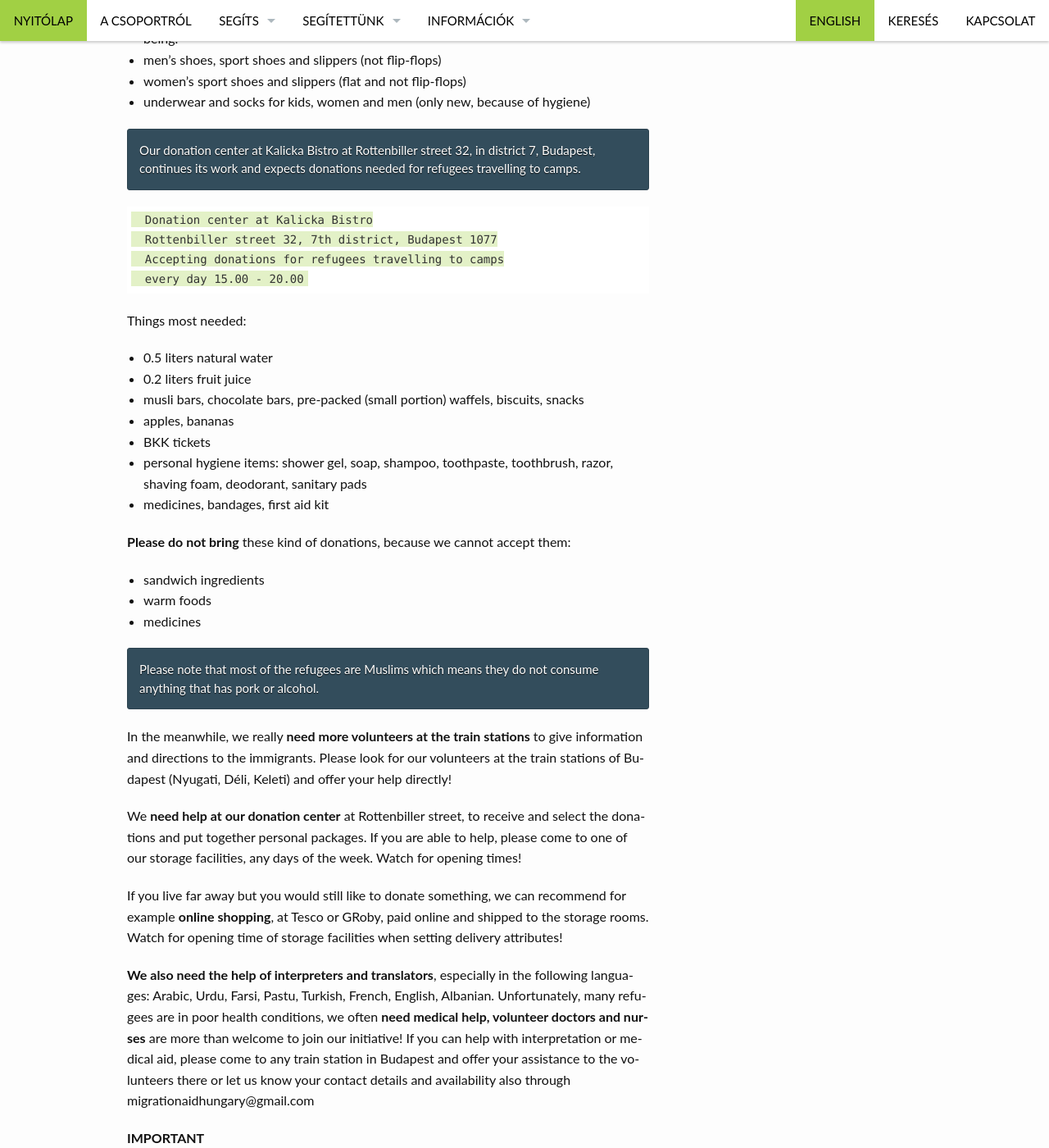
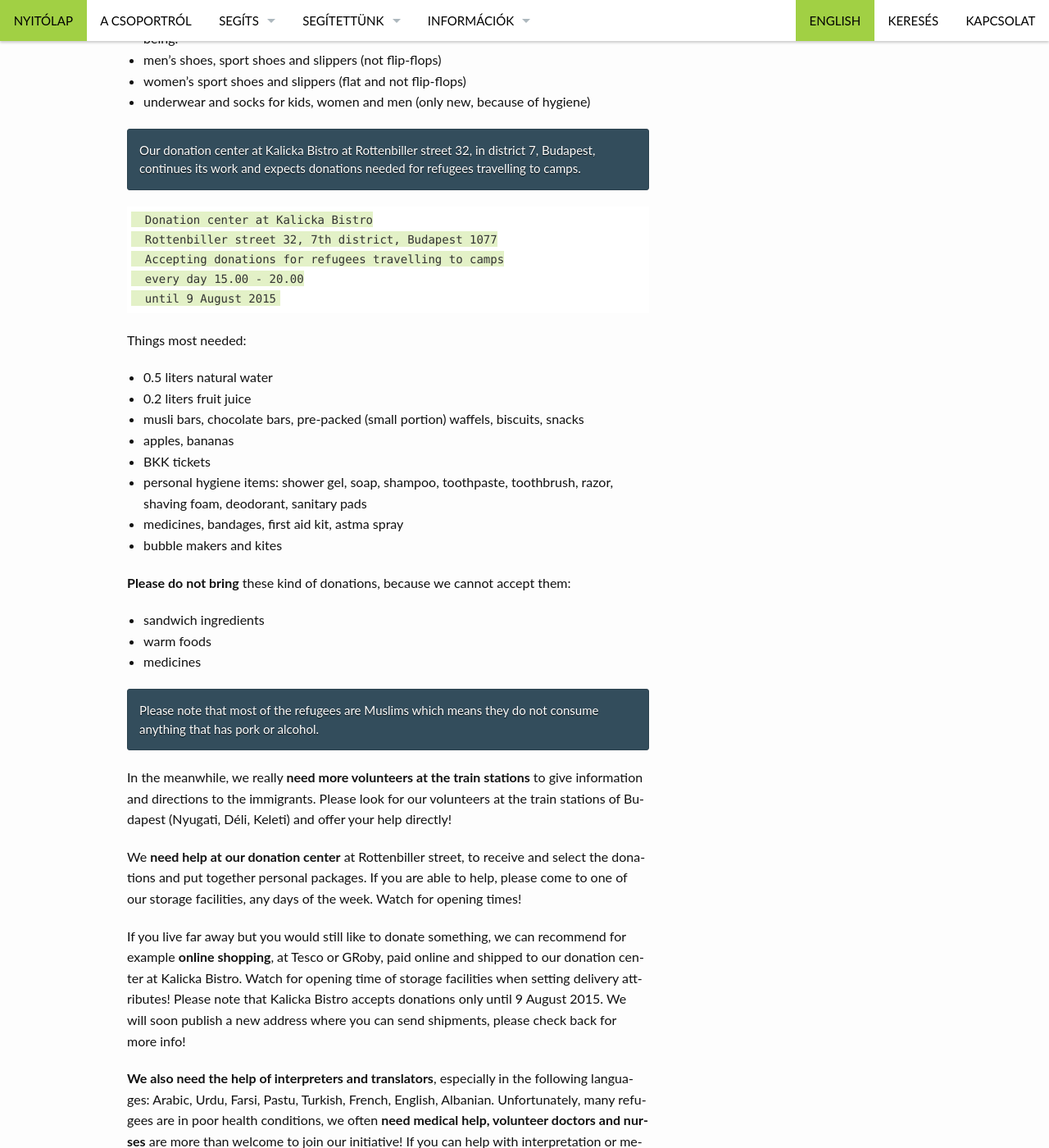
Before and after one commit to migaid/migaid.github.io, a Jekyll site: the page built from menu/english.md, in a window 1280 px wide and 1400 px high, scrolled down 1569 px. Shown: the whole window at 82% size. Built offline with Jekyll 4.4.1, drawn with Linux system fonts in a browser that asks for light colours.

Commit message:
rotaug9 update

```diff
--- a/menu/english.md
+++ b/menu/english.md
@@ -45,6 +45,7 @@ This storage room will focus on donations for the refugee camps, and we accept f
       Rottenbiller street 32, 7th district, Budapest 1077
       Accepting donations for refugees travelling to camps
       every day 15.00 - 20.00
+      until 9 August 2015
 
 Things most needed:
 
@@ -54,7 +55,8 @@ Things most needed:
 - apples, bananas
 - BKK tickets
 - personal hygiene items: shower gel, soap, shampoo, toothpaste, toothbrush, razor, shaving foam, deodorant, sanitary pads
-- medicines, bandages, first aid kit
+- medicines, bandages, first aid kit, astma spray
+- bubble makers and kites
 
 **Please do not bring** these kind of donations, because we cannot accept them:
 
@@ -68,7 +70,7 @@ In the meanwhile, we really **need more volunteers at the train stations** to gi
 
 We **need help at our donation center** at Rottenbiller street, to receive and select the donations and put together personal packages. If you are able to help, please come to one of our storage facilities, any days of the week. Watch for opening times!
 
-If you live far away but you would still like to donate something, we can recommend for example **online shopping**, at Tesco or GRoby, paid online and shipped to the storage rooms. Watch for opening time of storage facilities when setting delivery attributes!
+If you live far away but you would still like to donate something, we can recommend for example **online shopping**, at Tesco or GRoby, paid online and shipped to our donation center at Kalicka Bistro. Watch for opening time of storage facilities when setting delivery attributes! Please note that Kalicka Bistro accepts donations only until 9 August 2015. We will soon publish a new address where you can send shipments, please check back for more info!
 
 **We also need the help of interpreters and translators**, especially in the following languages: Arabic, Urdu, Farsi, Pastu, Turkish, French, English, Albanian. Unfortunately, many refugees are in poor health conditions, we often **need medical help, volunteer doctors and nurses** are more than welcome to join our initiative! If you can help with interpretation or medical aid, please come to any train station in Budapest and offer your assistance to the volunteers there or let us know your contact details and availability also through migrationaidhungary@gmail.com
 
```
